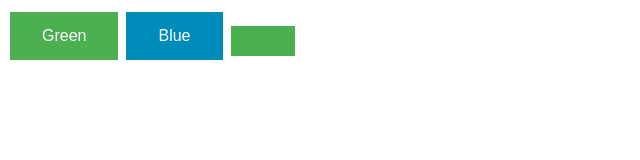
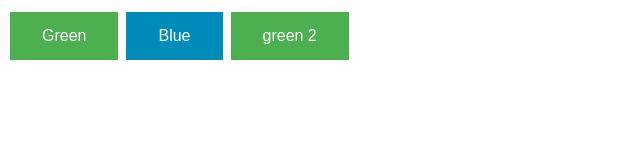
Before and after one commit to chickennu99et/test, a plain HTML site: page index.html in a window 1280 px wide. Shown: the whole page, without its empty margins (0-640 px from the left). Drawn offline with Linux system fonts and the light colour scheme.

Commit message:
Update index.html

```diff
--- a/index.html
+++ b/index.html
@@ -23,7 +23,7 @@
 <button class="button button1">Green</button>
 <button class="button button2">Blue</button>
 
-<button onclick="s()" class="button button1">
+<button onclick="s()" class="button button1">green 2</button>
 <script>
 function s() {
 alert("s")
```
